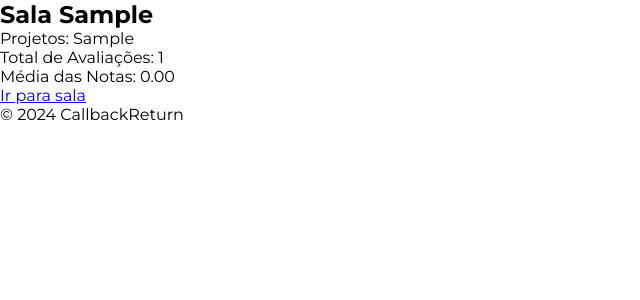
After one commit to NickProfessor/callback-return, a PHP site: template src/views/cardSala.php in a window 1280 px wide. The commit adds this page. Shown: the top 300 px of the page, without its empty margins (0-640 px from the left). Run offline with PHP 8.4, Linux system fonts and the light colour scheme; the template is opened without the code that fills it: most values are stand-ins (such as "Sample title", 1, 10 or a date in 2020); a stand-in replaces the project's code that opens the database connection.

Commit message:
feat: página que exibe todas as salas com projeto e mostra algumas informações

```diff
--- /dev/null
+++ b/src/views/cardSala.php
@@ -0,0 +1,9 @@
+<div>
+    <div>
+        <h2>Sala <?php echo htmlspecialchars($salaNumero); ?></h2>
+        <p>Projetos: <?php echo htmlspecialchars($listaProjetos); ?></p>
+        <p>Total de Avaliações: <?php echo htmlspecialchars($totalAvaliacoes); ?></p>
+        <p>Média das Notas: <?php echo htmlspecialchars(number_format($mediaNotas, 2)); ?></p>
+        <a href='./src/pages/sala.php?id=<?php echo htmlspecialchars($salaNumero); ?>'>Ir para sala</a>
+    </div>
+</div>
```
Also changed, not shown: index.php (+21 -5 lines).
